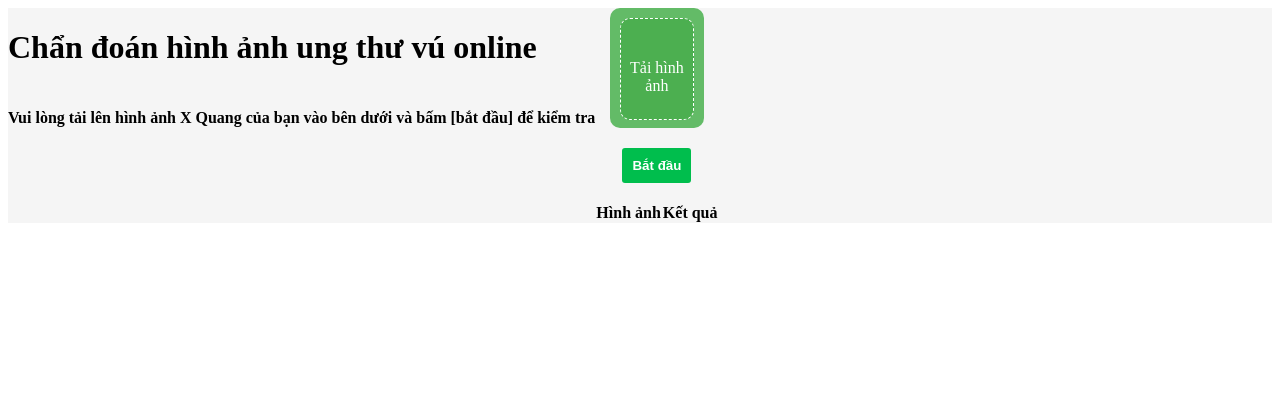
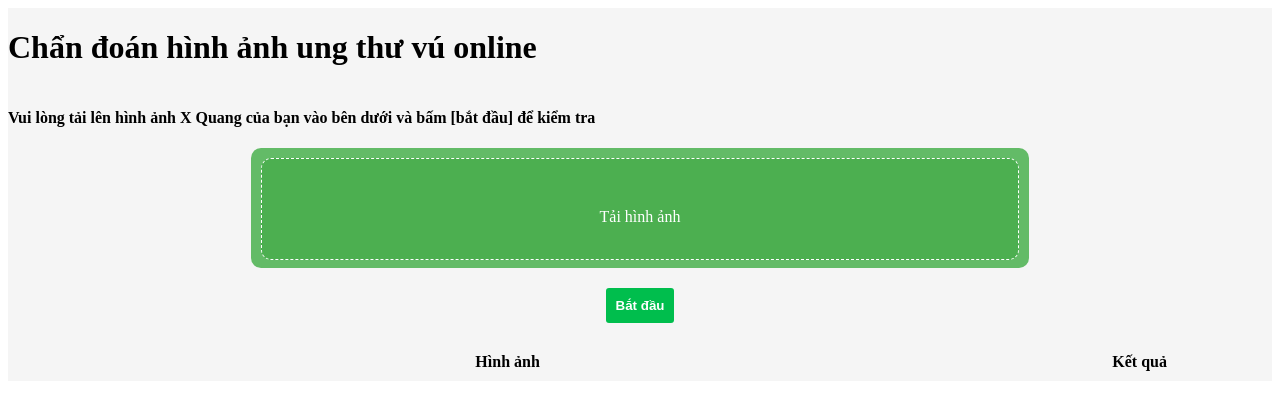
Before and after one commit to ductai26998/FL_for_medical_django, a Django app: page /center/predict in a window 1280 px wide. Shown: the top 410 px of the page. Run offline with Django 3.2, Linux system fonts and the light colour scheme; lists and menus that the app fills with data are empty.

Commit message:
update UI

```diff
--- a/src/device/templates/pages/predict/index.html
+++ b/src/device/templates/pages/predict/index.html
@@ -15,9 +15,8 @@
       .container {
         background-color: #f5f5f5;
       }
-      .container {
+      .container * {
         display: flex;
-        flex-direction: row;
       }
       .container-header,.container-main,.container-upload {
         display: flex;
@@ -58,7 +57,6 @@
       .upload-area-layer i {
         color: #fff;
         justify-content: center;
-        /* margin-bottom: 20px; */
       }
       input[type="file"] {
         display: none;
@@ -85,10 +83,22 @@
         flex-direction: column;
         width: 100%;
       }
-      tr {
-        width: 100%;
-        display: flex;
-        flex-direction: row;
+      tbody {
+        flex-direction: column;
+      }
+      .image-column {
+        flex-basis: 80%;
+        justify-content: center;
+        padding: 10px;
+      }
+      .result-column {
+        justify-content: center;
+        flex-basis: 20%;
+        padding: 10px;
+      }
+      .img-preview {
+        max-height: 200px;
+        min-height: 200px;
       }
     </style>
   </head>
@@ -116,8 +126,8 @@
         <div class="container-result">
           <table id="table-result">
             <tr>
-              <th>Hình ảnh</th>
-              <th>Kết quả</th>
+              <th class="image-column">Hình ảnh</th>
+              <th class="result-column">Kết quả</th>
             </tr>
           </table>
         </div>
@@ -137,8 +147,8 @@
         var tbody = document.getElementById('table-result').tBodies[0]
         tbody.innerHTML = `
         <tr>
-          <th>Hình ảnh</th>
-          <th>Kết quả</th>
+          <th class="image-column">Hình ảnh</th>
+          <th class="result-column">Kết quả</th>
         </tr>
         `
         for (let i in newImages) {
@@ -149,9 +159,11 @@
           // append a row into table
           var tr = document.createElement('tr')
           var td1 = document.createElement('td')
-          td1.innerHTML = `<img id="img-preview-${i}" src="${URL.createObjectURL(images[i])}" />`
+          td1.className = "image-column"
+          td1.innerHTML = `<img class="img-preview" id="img-preview-${i}" src="${URL.createObjectURL(images[i])}" />`
           tr.appendChild(td1)
           var td2 = document.createElement('td')
+          td2.className = "result-column"
           td2.id = `result-${i}`
           tr.appendChild(td2)
           tbody.appendChild(tr)
```
